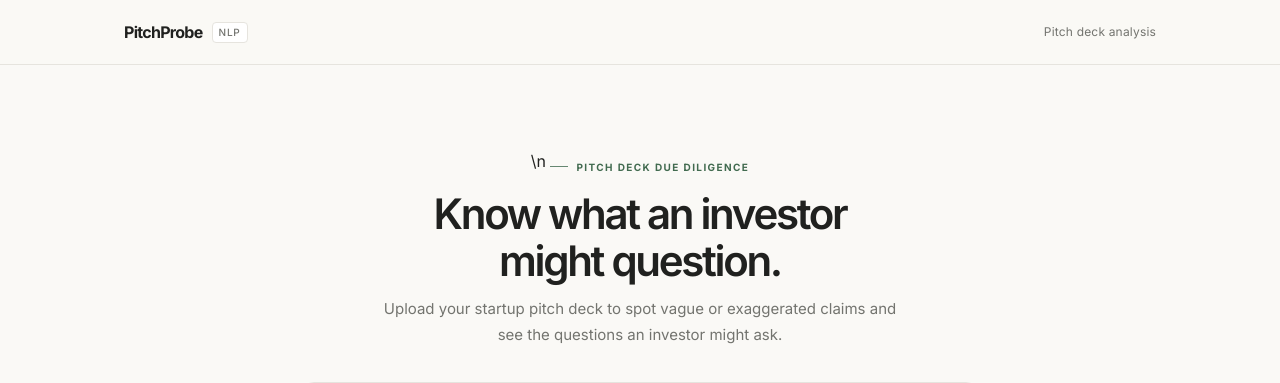
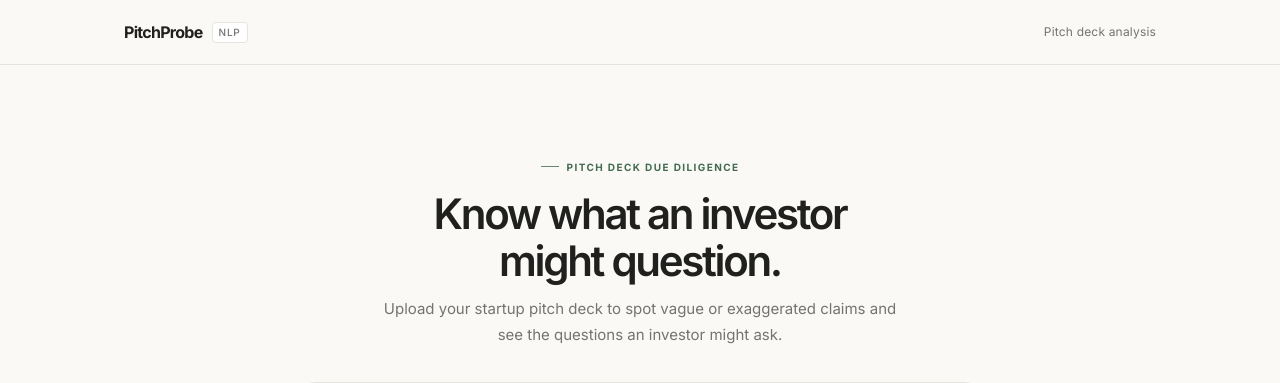
Before and after one commit to divyanshsaxena2209/pitchprobe, a Next.js app: page / in a window 1280 px wide. Shown: the top 383 px of the page. Built offline with nearby package versions, Linux system fonts and the light colour scheme.

Commit message:
Fix landing page JSX newline in hero label

```diff
--- a/src/app/page.tsx
+++ b/src/app/page.tsx
@@ -30,7 +30,8 @@ export default function Home() {
       <main className="main-stage flex-1 flex flex-col justify-center items-center px-4 sm:px-6">
         <div className="home-content w-full text-center">
           {/* B. Main Heading & Supporting Text */}
-          <div className="home-intro">\n            <p className="hero-kicker">Pitch deck due diligence</p>
+          <div className="home-intro">
+            <p className="hero-kicker">Pitch deck due diligence</p>
             <h1 className="hero-title text-2xl sm:text-4xl font-semibold tracking-tight text-[#20211F] mb-3 leading-tight sm:leading-tight">
               Know what an investor might question.
             </h1>
```
